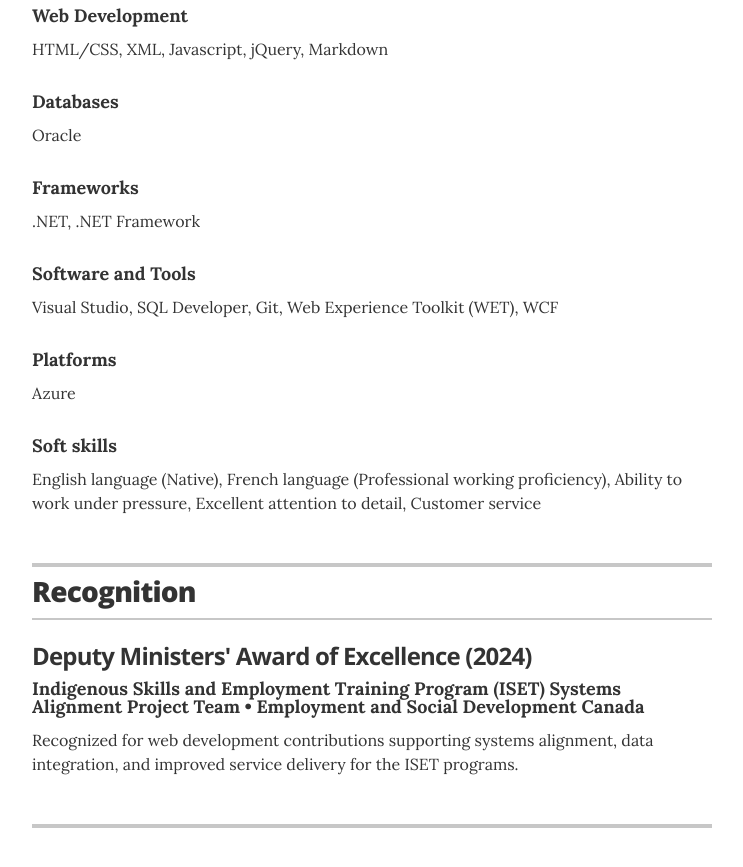
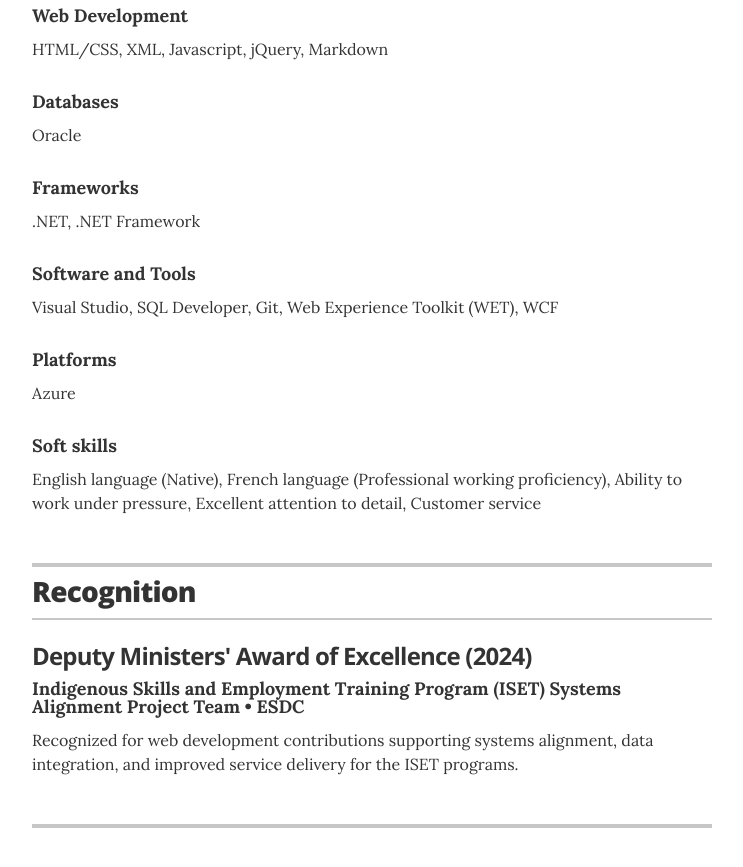
Before and after one commit to amcel103/resume, a Jekyll site: the page built from index.markdown, in a window 1280 px wide and 900 px high, scrolled down 2187 px. Shown: the top 867 px of the window, without its empty margins (268-1011 px from the left). Built offline with Jekyll 4.4.1, drawn with Linux system fonts in a browser that asks for light colours.

Commit message:
minor change

```diff
--- a/_data/recognitions.yml
+++ b/_data/recognitions.yml
@@ -1,3 +1,3 @@
 - award: Deputy Ministers' Award of Excellence (2024)
-  organization: Indigenous Skills and Employment Training Program (ISET) Systems Alignment Project Team &bull; Employment and Social Development Canada
+  organization: Indigenous Skills and Employment Training Program (ISET) Systems Alignment Project Team &bull; ESDC
   summary: Recognized for web development contributions supporting systems alignment, data integration, and improved service delivery for the ISET programs.
```
Also changed, not shown: 1 other file.
